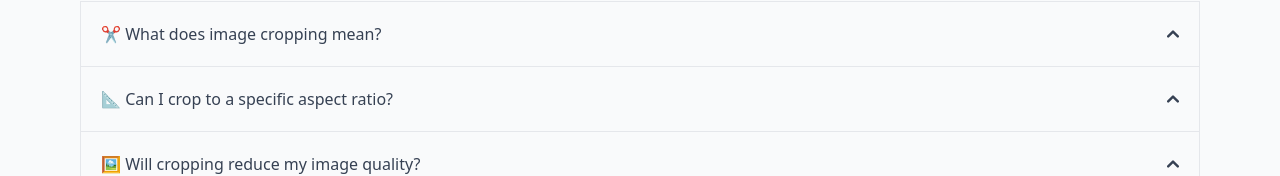
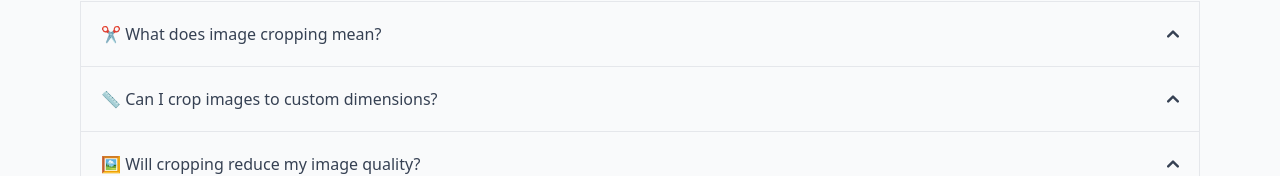
Before and after one commit to Sparsh017-byte/CompressConvertAndCropImages, a React (Vite) app in the folder frontend/: page /crop in a window 1280 px wide. Shown: the part 624-800 px from the top of the page. Built offline with nearby package versions, Linux system fonts and the light colour scheme; no server answers.

Commit message:
Update CropFAQ.jsx

```diff
--- a/frontend/src/components/CropFAQ.jsx
+++ b/frontend/src/components/CropFAQ.jsx
@@ -7,9 +7,9 @@ const faqs = [
       "Image cropping is the process of trimming unwanted outer areas of an image. It allows you to focus on the most important part of the picture, adjust aspect ratios, or remove unnecessary background elements while keeping the overall image quality intact for better presentation.",
   },
   {
-    question: "📐 Can I crop to a specific aspect ratio?",
+    question: "📏 Can I crop images to custom dimensions?",
     answer:
-      "Yes! You can crop images to predefined aspect ratios such as 1:1 (square), 16:9 (widescreen), or 4:3 (standard). This ensures your image fits perfectly for social media, presentations, websites, or other platforms where specific aspect ratios are required for display.",
+      "Yes, you can crop images to any custom width and height. This allows full flexibility for banners, profile pictures, or specific design needs. Custom cropping ensures your images perfectly match the required resolution or fit into layouts where exact measurements are necessary.",
   },
   {
     question: "🖼️ Will cropping reduce my image quality?",
```
